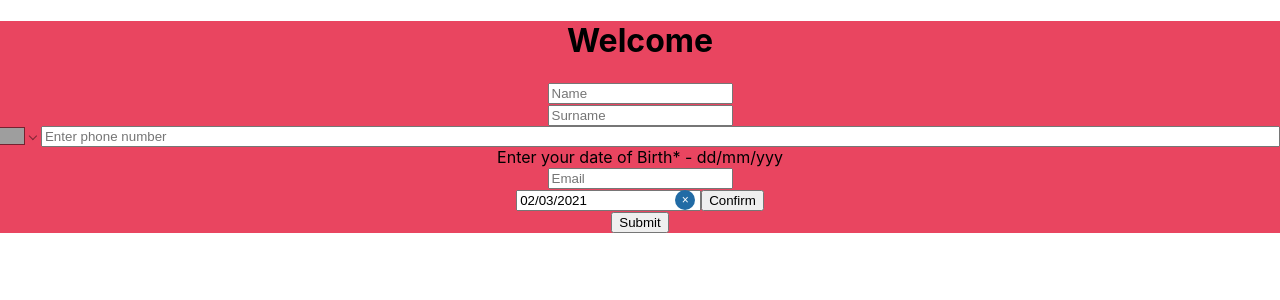
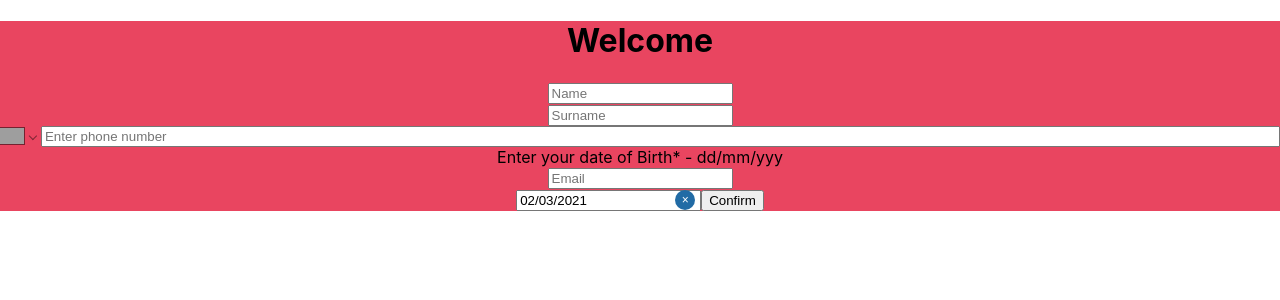
Before and after one commit to frannyfra/Validation-Form-React, a React (Create React App) app: page / in a window 1280 px wide. Shown: the top 300 px of the page. Built offline with nearby package versions, Linux system fonts and the light colour scheme; grey boxes are pictures that could not be loaded.

Commit message:
Add conditional rendering for UserCardInfo

```diff
--- a/src/components/form/Form.jsx
+++ b/src/components/form/Form.jsx
@@ -205,6 +205,7 @@ const Form = () => {
         ) : null}
         <Button onClick={handleCheck} name="Confirm" />
       </form>
+      {valid && checked ? (
         <div className="user-info-card-display">
           <UserCardInfo userInfo={userInfo} phoneNumber={value} />
           <Button
@@ -213,6 +214,7 @@ const Form = () => {
             onClick={handleSubmit}
           />
         </div>
+      ) : null}
     </div>
   );
 };
```
Lines whose indentation alone changed are shown as unchanged.
